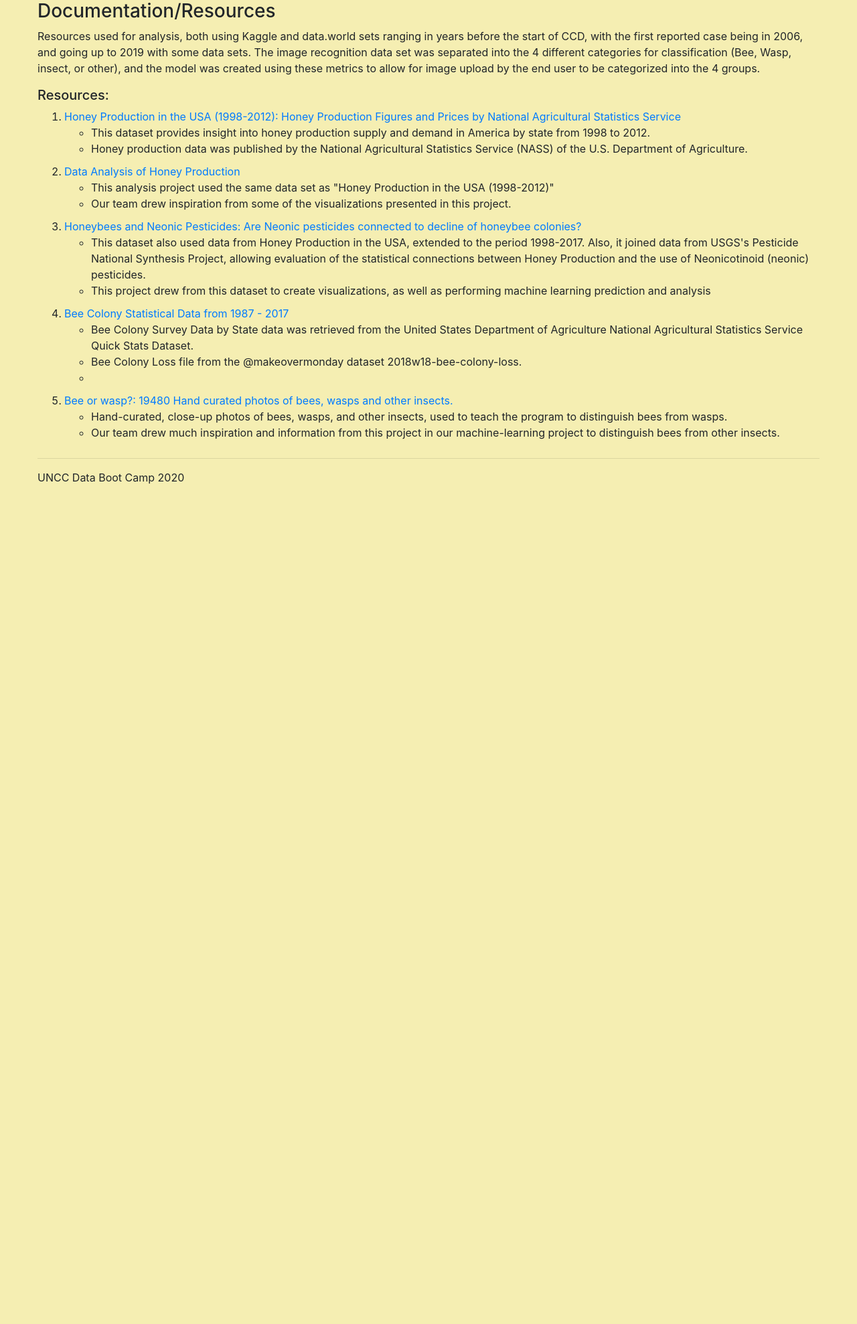
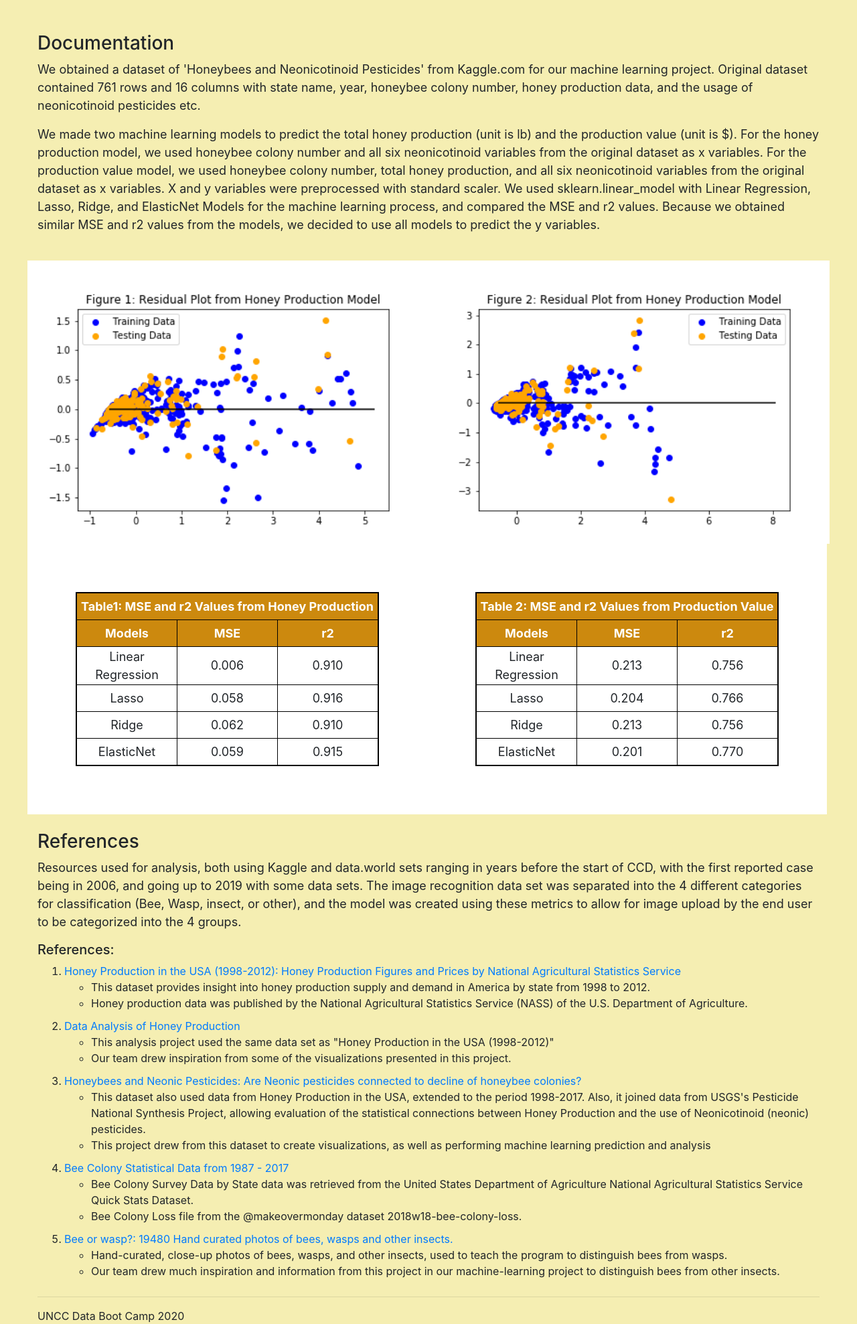
Before and after one commit to Apex8/better-than-a-bee, a Flask app: page /documentation in a window 1280 px wide. Shown: the part 73-2050 px from the top of the page at 67% size. Before the commit the page ends 796 px from the top, so only its background shows below. Run offline with Flask 2, Linux system fonts and the light colour scheme; some libraries are stand-ins or nearby versions.

Commit message:
finished documentation html

```diff
--- a/Templates/documentation.html
+++ b/Templates/documentation.html
@@ -57,15 +57,130 @@
             <div class="row justify-content-center">
                 <article class="description-content">
 
+<br>
+<br>
+                    <h3>Documentation</h3>
+                    <p>We obtained a dataset of 'Honeybees and Neonicotinoid Pesticides' from Kaggle.com for our machine learning project.
+                        Original dataset contained 761 rows and 16 columns with state name, year, honeybee colony number, honey production data, and the usage of neonicotinoid pesticides etc.
 
-                    <h3>Documentation/Resources</h3>
+                    </p>
+                    <p> We made two machine learning models to predict the total honey production (unit is lb) and the production value (unit is $).
+                        For the honey production model, we used honeybee colony number and all six neonicotinoid variables from the original dataset as x variables.
+                        For the production value model, we used honeybee colony number, total honey production, and all six neonicotinoid variables from the original dataset as x variables.
+                        X and y variables were preprocessed with standard scaler.
+                        We used sklearn.linear_model with Linear Regression, Lasso, Ridge, and ElasticNet Models for the machine learning process, and compared the MSE and r2 values.
+                        Because we obtained similar MSE and r2 values from the models, we decided to use all models to predict the y variables.
+                    </p>
+                    <br>
+        <div class="container2">
+            <div class="row">
+                <div class="column2">
+                    <div class="container2">
+
+                    <br>
+                    <img src="../static/img/HP_Graph.png" alt="HP_Graph" style="width:100%">
+                    </div>
+                </div>
+                <div class="column2">
+                    <div class="container2">
+
+                        <br>
+                    <img src="../static/img/PV_Graph.png" alt="PV_Graph" style="width:100%">
+                    </div>
+                </div>
+    <br>
+    <div class="container2">
+        <div class="wrap">
+        <font size="4" face="-apple-system,BlinkMacSystemFont" >
+        <table border="5" style="display: inline-block;" style="margin-right:10%;" >
+            <thead>
+              <tr>
+                <th colspan="3">Table1: MSE and r2 Values from Honey Production</th>
+              </tr>
+              <tr>
+                <th>Models</th>
+                <th>MSE</th>
+                <th>r2</th>
+              </tr>
+            </thead>
+            <tbody>
+              <tr>
+                <td>Linear Regression</td>
+                <td>0.006</td>
+                <td>0.910</td>
+
+              </tr>
+              <tr>
+                <td>Lasso</td>
+                <td>0.058</td>
+                <td>0.916</td>
+              </tr>
+              <tr>
+                <td>Ridge</td>
+                <td>0.062</td>
+                <td>0.910</td>
+              </tr>
+              <tr>
+                <td>ElasticNet</td>
+                <td>0.059</td>
+                <td>0.915</td>
+              </tr>
+            </tbody>
+          </table>
+         </font>
+         <font size="4" face="-apple-system,BlinkMacSystemFont" >
+          <table border="5" style="display: inline-block;" style="margin-right:10%;">
+            <thead>
+              <tr>
+                <th colspan="3">Table 2: MSE and r2 Values from Production Value</th>
+              </tr>
+              <tr>
+                <th>Models</th>
+                <th>MSE</th>
+                <th>r2</th>
+              </tr>
+            </thead>
+            <tbody>
+              <tr>
+                <td>Linear Regression</td>
+                <td>0.213</td>
+                <td>0.756</td>
+
+              </tr>
+              <tr>
+                <td>Lasso</td>
+                <td>0.204</td>
+                <td>0.766</td>
+              </tr>
+              <tr>
+                <td>Ridge</td>
+                <td>0.213</td>
+                <td>0.756</td>
+              </tr>
+              <tr>
+                <td>ElasticNet</td>
+                <td>0.201</td>
+                <td>0.770</td>
+              </tr>
+
+            </tbody>
+
+          </table>
+        </font>
+    </div>
+
+        </div>
+    </div>
+</div>
+<br>
+                    <h3>References</h3>
 
                     <p>
                         Resources used for analysis, both using Kaggle and data.world sets ranging in years before the start of CCD, with the first reported case being in 2006, and going up to 2019 with some data sets.
                         The image recognition data set was separated into the 4 different categories for classification (Bee, Wasp, insect, or other), and the model was created using these metrics to allow for image upload by the end user to be categorized into the 4 groups.
 
                     </p>
-                    <h5>Resources:</h5>
+                    <h5>References:</h5>
                     <ol>
                         <li><a href="https://www.kaggle.com/jessicali9530/honey-production"> Honey Production in the USA (1998-2012):
                             Honey Production Figures and Prices by National Agricultural Statistics Service </a></li>
@@ -88,7 +203,6 @@
                         <ul style="padding-bottom:10px">
                             <li>Bee Colony Survey Data by State data was retrieved from the United States Department of Agriculture National Agricultural Statistics Service Quick Stats Dataset.</li>
                             <li>Bee Colony Loss file from the @makeovermonday dataset 2018w18-bee-colony-loss. </li>
-                            <li></li>
                          </ul>
                         <li><a href="https://www.kaggle.com/jerzydziewierz/bee-vs-wasp"> Bee or wasp?:
                             19480 Hand curated photos of bees, wasps and other insects. </a></li>
--- a/static/css/contact_style.css
+++ b/static/css/contact_style.css
@@ -11,6 +11,18 @@ html {
     width: 33.3%;
     margin-bottom: 16px;
     padding: 0 10px;
+  }
+
+  .column2 {
+    float: center;
+    width: 50%;
+
+  }
+
+  .row::after {
+    content: "";
+    clear: both;
+    display: table;
   }
 
   @media screen and (max-width: 650px) {
@@ -29,6 +41,17 @@ html {
   }
 
   .container::after, .row::after {
+    content: "";
+    clear: both;
+    display: table;
+  }
+
+  .container2 {
+    background-color: white;
+
+  }
+
+  .container2::after, .row::after {
     content: "";
     clear: both;
     display: table;
@@ -68,7 +91,7 @@ html {
     color: black;
     font-weight: bold;
     text-align: center;
-}
+  }
 
 body {
     background-color: rgb(245, 238, 178);
@@ -146,3 +169,32 @@ body {
       text-shadow: 0 0 30px #34b3c1, 0 0 10px #4dbbc7;
     }
   }
+
+  td, th {
+    text-align: center;
+    height: 40px;
+    width: 150px;
+  }
+
+  th {
+    background-color: #cc890e;
+    color: white;
+  }
+
+  .wrap {
+    display: flex;
+    align-items: center;
+    justify-content: center;
+  }
+
+  table {
+    margin: 4em;
+    float: left;
+    border: 1px solid black;
+    border-collapse: collapse;
+}
+
+p {
+  font-size: 18px;
+  font-family: -apple-system,BlinkMacSystemFont;
+}
```
Also changed, not shown: static/img/HP_Graph.png (added), static/img/PV_Graph.png (added), 2 other files.
